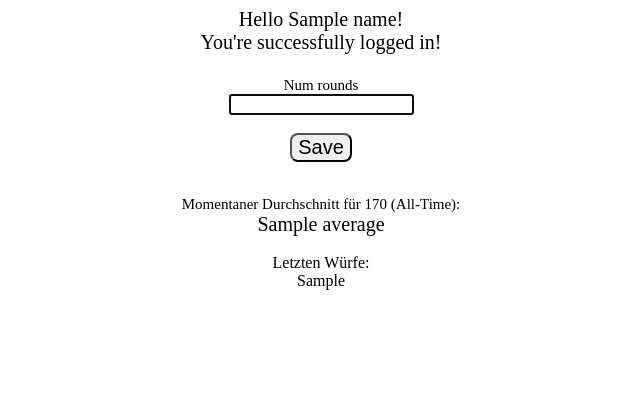
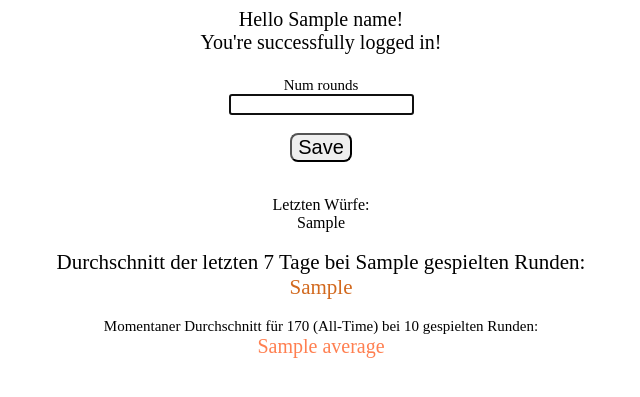
Before and after one commit to rehne93/dart-170-symfony, a Symfony app: template templates/dart170_form/index.html.twig in a window 1280 px wide. Shown: the top 397 px of the page, without its empty margins (319-959 px from the left). Run offline with Twig, Linux system fonts and the light colour scheme; the template is opened without the code that fills it: most values are stand-ins (such as "Sample title", 1, 10 or a date in 2020); form fields are guessed from the names that the template uses; some libraries are stand-ins or nearby versions.

Commit message:
Last Week averages for 170

```diff
--- a/public/css/dart170forms.css
+++ b/public/css/dart170forms.css
@@ -8,7 +8,13 @@
     font-size: 15px;
 }
 
-
+.baseStyle.average_week_label{
+    font-size: 21px;
+}
+.baseStyle.average_week{
+    font-size: 21px;
+    color: chocolate;
+}
 
 .baseStyle.average_label{
     font-size: 15px;
@@ -16,4 +22,5 @@
 
 .baseStyle.average{
     font-size: 20px;
+    color: coral;
 }
--- a/templates/dart170_form/index.html.twig
+++ b/templates/dart170_form/index.html.twig
@@ -1,6 +1,4 @@
 <html>
-
-
 <head>
     {% block stylesheets %}
         <link href="../css/base.css" rel="stylesheet"/>
@@ -23,14 +21,6 @@
     </div>
     {{ form_end(form) }}
 </div>
-
-<br>
-<div class="baseStyle average_label">
-    Momentaner Durchschnitt für 170 (All-Time): <br>
-</div>
-<div class="baseStyle average">
-    {{ average }}
-</div>
 <br>
 <div class="baseStyle lastShots">
     Letzten Würfe: <br>
@@ -38,6 +28,20 @@
 <div class="baseStyle shotList">
     {{ shotList }}
 </div>
+<br>
+<div class="baseStyle average_week_label">
+    Durchschnitt der letzten 7 Tage bei {{ games_week }} gespielten Runden: <br>
+</div>
+<div class="baseStyle average_week">
+    {{ average_week }}
+</div>
+<br>
+<div class="baseStyle average_label">
+    Momentaner Durchschnitt für 170 (All-Time) bei {{ games_total }} gespielten Runden: <br>
+</div>
+<div class="baseStyle average">
+    {{ average }}
+</div>
 
 </body>
 </html>
```
Also changed, not shown: src/Controller/Dart170FormController.php (+42 -3 lines).
